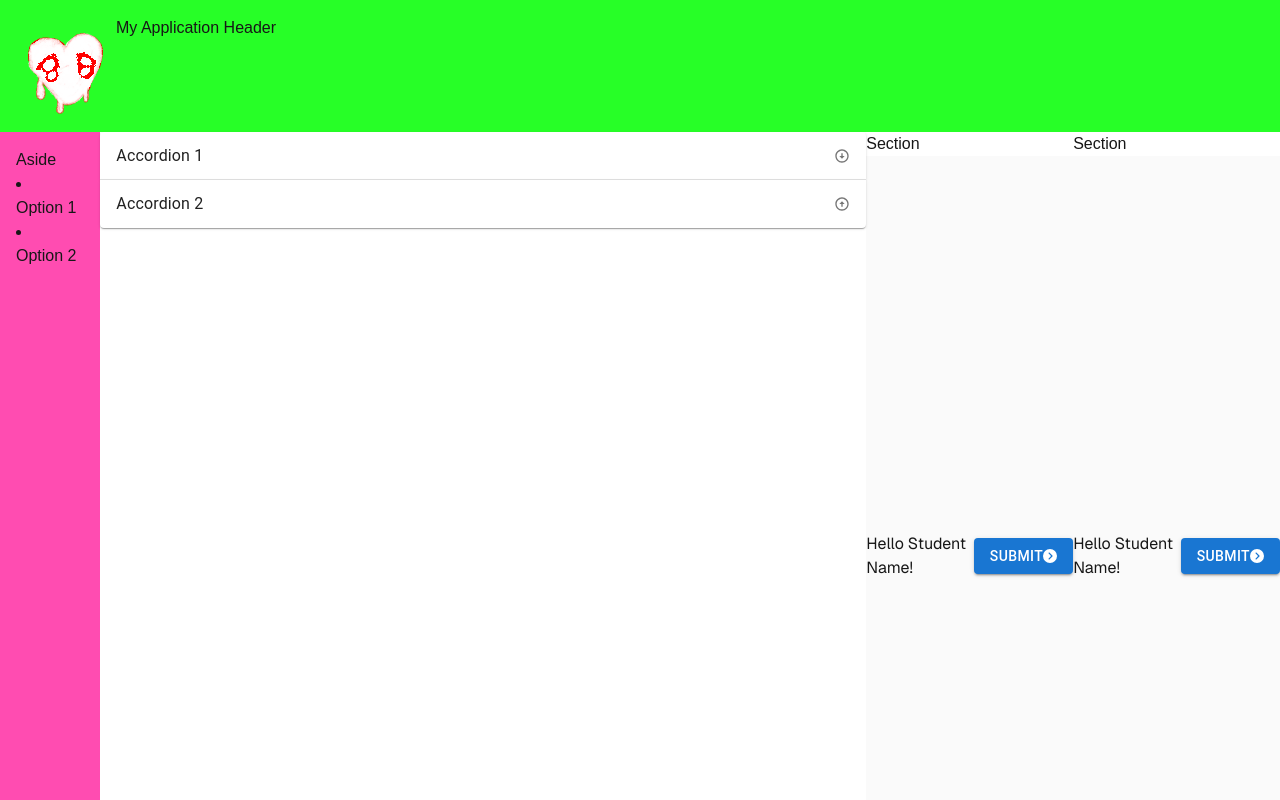
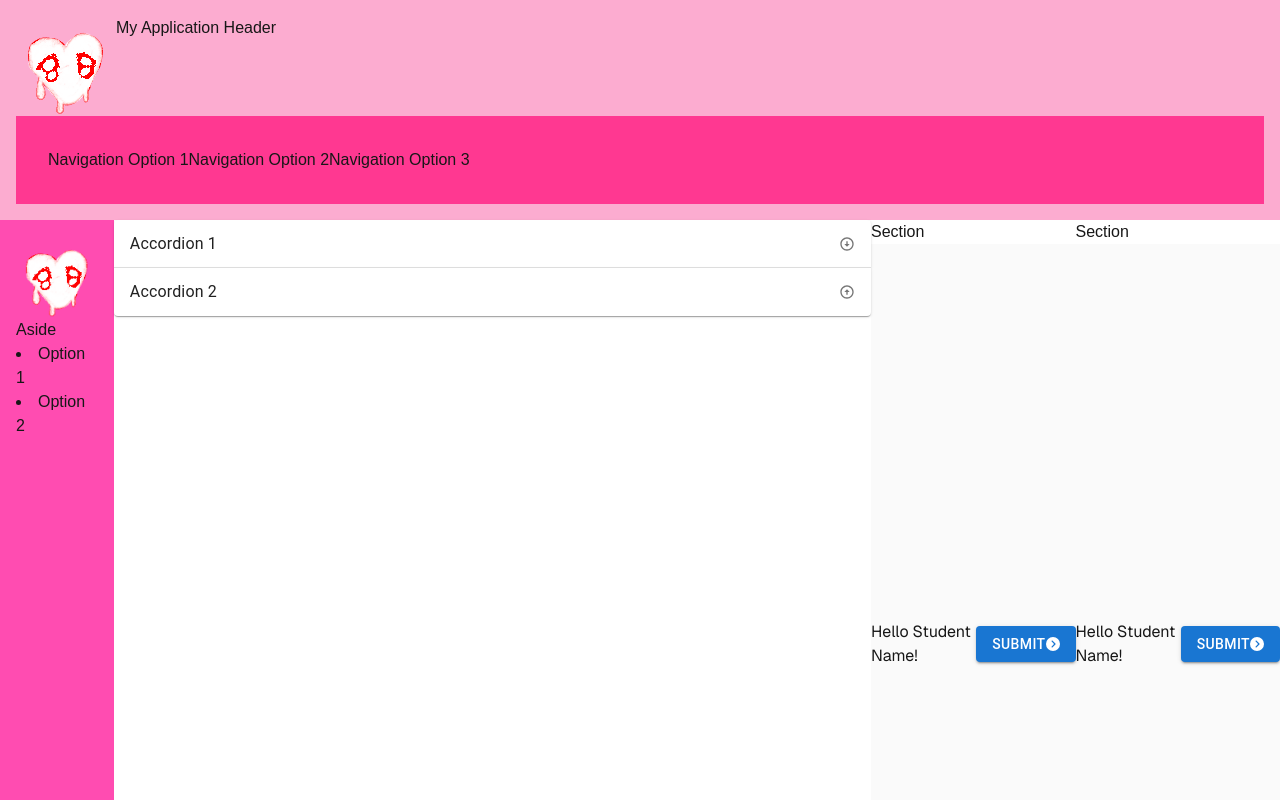
Before and after one commit to clysik/lysik-543, a Next.js app: page / in a window 1280 px wide. Shown: the top 800 px of the page. Built offline with nearby package versions, Linux system fonts and the light colour scheme.

Commit message:
added icon placeholder to aside, added navigation placeholder in header

```diff
--- a/layout/aside.tsx
+++ b/layout/aside.tsx
@@ -1,9 +1,12 @@
 'use client';
 import React from 'react'
+import Image from 'next/image'
+import Heart from '../assets/whiteheart.png'
 
 const Aside:React.FC = () => {
     return(
         <aside style={{padding: '1rem',backgroundColor:'#ff4cb1'}}>
+            <Image src={Heart} alt="Icon"/>
             <h1>Aside</h1>
             <li>Option 1</li>
             <li>Option 2</li>
--- a/layout/header.tsx
+++ b/layout/header.tsx
@@ -5,9 +5,17 @@ import Heart from '../assets/whiteheart.png';
 
 const Header:React.FC = () => {
     return(
-        <header className="flex" style={{padding: '1rem',backgroundColor:'#27ff27'}}>
-            <Image src={Heart} alt="icon"/>
-            <h1>My Application Header</h1>
+        <header className="" style={{padding: '1rem',backgroundColor:'#fcacd0'}}>
+            <div className="flex">
+                <Image src={Heart} alt="icon"/>
+                <h1>My Application Header</h1>
+            </div>
+            <div className="flex p-8" style={{backgroundColor:'#ff3891'}}>
+                <h2>Navigation Option 1</h2>
+                <h2>Navigation Option 2</h2>
+                <h2>Navigation Option 3</h2>
+            </div>
+
         </header>
     );
 };
```
